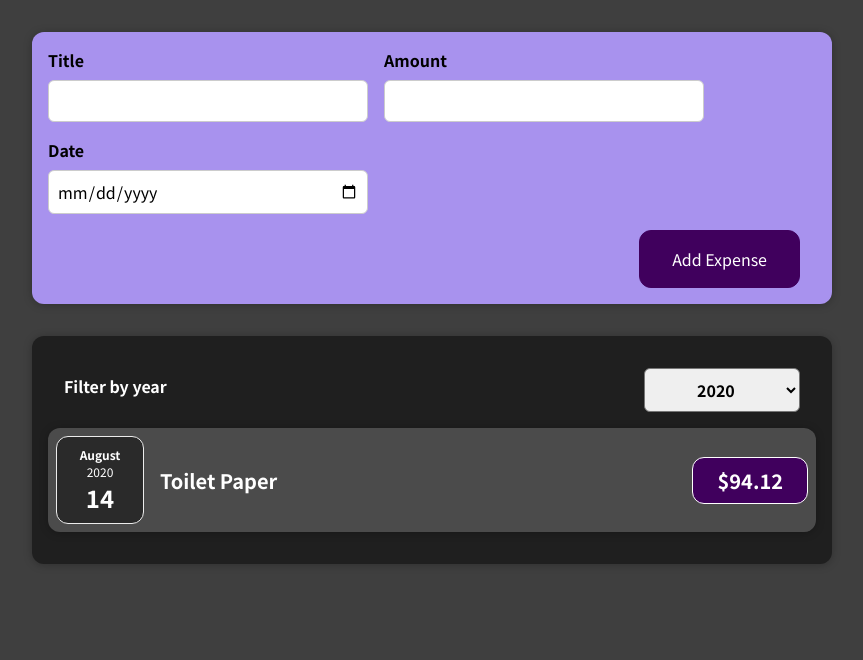
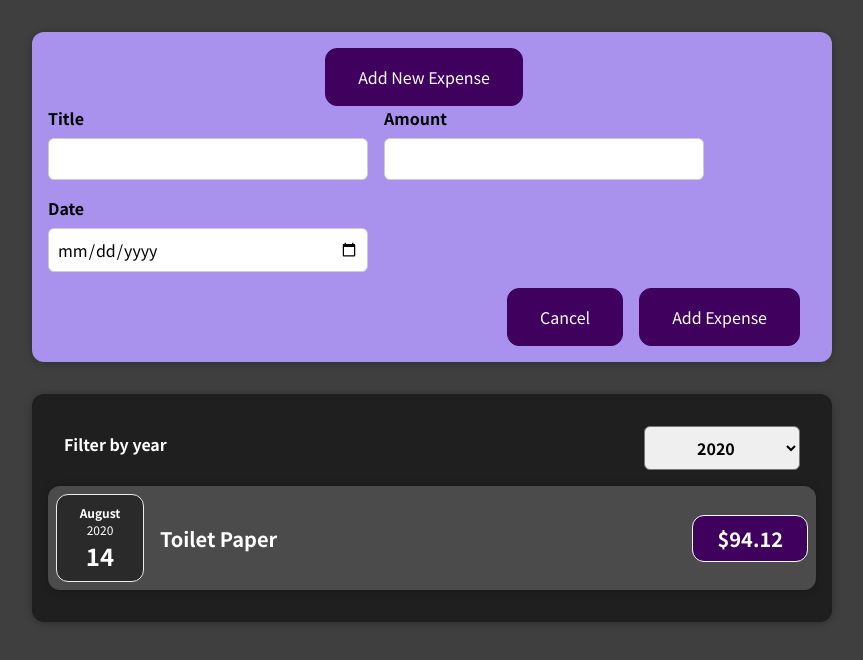
Before and after one commit to codesgoodman/expense-tracker, a React (Create React App) app: page / in a window 1280 px wide. Shown: the top 660 px of the page, without its empty margins (208-1071 px from the left). Built offline with nearby package versions, Linux system fonts and the light colour scheme.

Commit message:
add new button

```diff
--- a/src/App.js
+++ b/src/App.js
@@ -30,6 +30,7 @@ function App() {
       return [expense, ...prevExpenses];
     });
   };
+
   return (
     <div>
       <NewExpense onAddExpense={addExpensesHandler} />
--- a/src/components/NewExpense/ExpenseForm.js
+++ b/src/components/NewExpense/ExpenseForm.js
@@ -79,6 +79,7 @@ const ExpenseForm = (props) => {
         </div>
       </div>
       <div className="new-expense__actions">
+        <button>Cancel</button>
         <button type="submit">Add Expense</button>
       </div>
     </form>
--- a/src/components/NewExpense/NewExpense.js
+++ b/src/components/NewExpense/NewExpense.js
@@ -14,6 +14,7 @@ const NewExpense = (props) => {
 
   return (
     <div className="new-expense">
+      <button>Add New Expense</button>
       <ExpenseForm onSaveExpenseData={saveExpenseDataHandler} />
     </div>
   );
```
